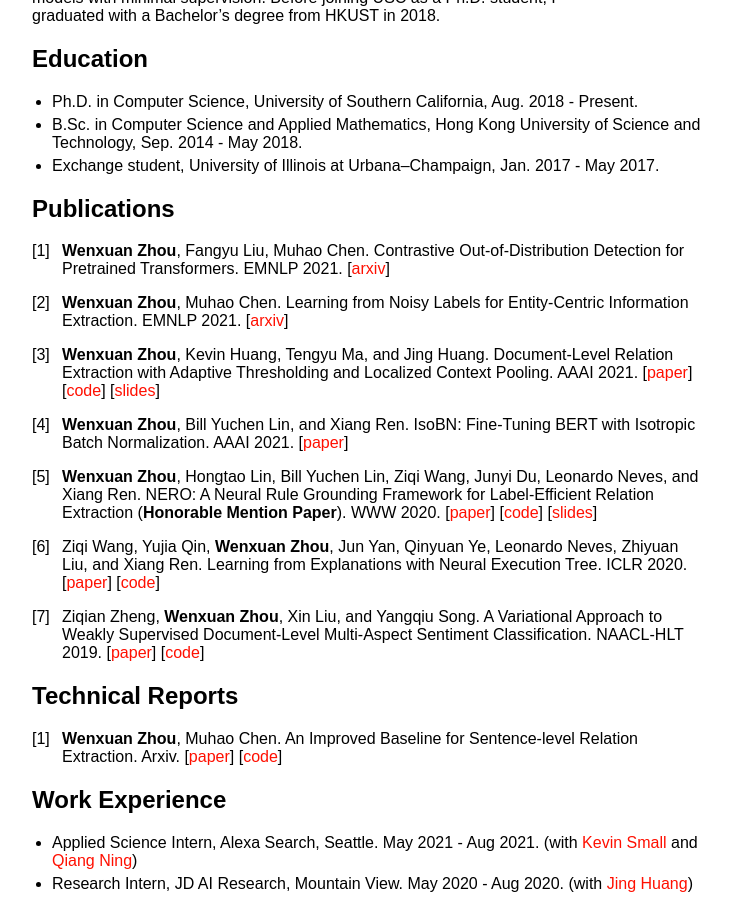
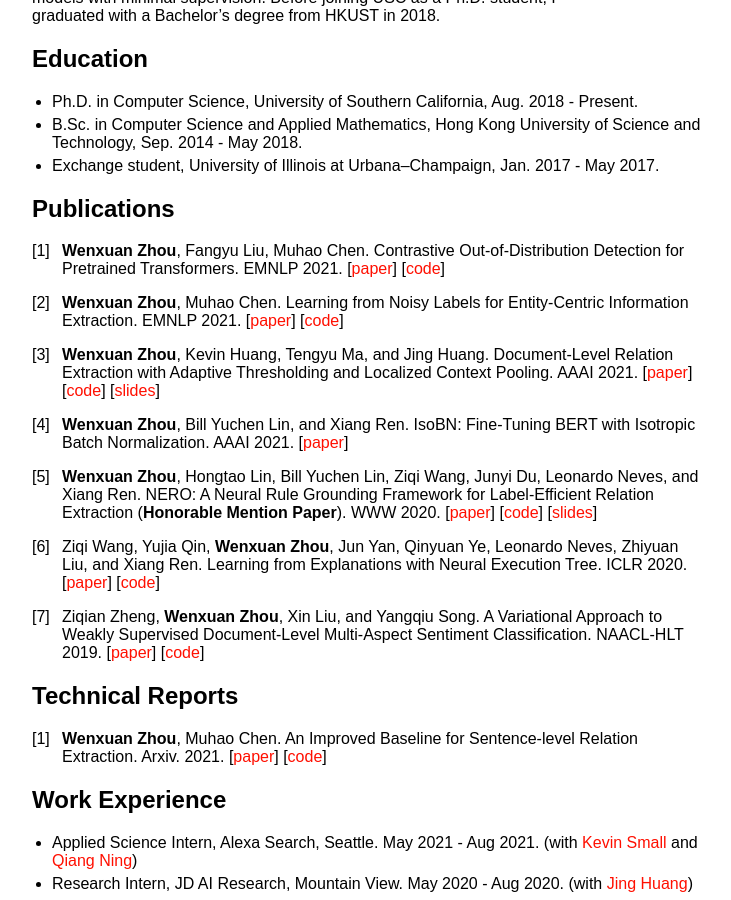
Before and after one commit to wzhouad/wzhouad.github.io, a Jekyll site: the page built from index.md, in a window 1280 px wide and 900 px high, scrolled down 261 px. Shown: the whole window, without its empty margins (258-989 px from the left). Built offline with Jekyll 4.4.1, drawn with Linux system fonts in a browser that asks for light colours; our own code applies the rules of GitHub Pages for plain Markdown files.

Commit message:
Update index.md

```diff
--- a/index.md
+++ b/index.md
@@ -15,9 +15,9 @@
 
 ## Publications
 
-1. **Wenxuan Zhou**, Fangyu Liu, Muhao Chen. Contrastive Out-of-Distribution Detection for Pretrained Transformers. EMNLP 2021. \[[arxiv](https://arxiv.org/abs/2104.08812)\]
+1. **Wenxuan Zhou**, Fangyu Liu, Muhao Chen. Contrastive Out-of-Distribution Detection for Pretrained Transformers. EMNLP 2021. \[[paper](https://arxiv.org/abs/2104.08812)\] \[[code](https://github.com/wzhouad/Contra-OOD)\]
 
-2. **Wenxuan Zhou**, Muhao Chen. Learning from Noisy Labels for Entity-Centric Information Extraction. EMNLP 2021. \[[arxiv](https://arxiv.org/abs/2104.08656)\]
+2. **Wenxuan Zhou**, Muhao Chen. Learning from Noisy Labels for Entity-Centric Information Extraction. EMNLP 2021. \[[paper](https://arxiv.org/abs/2104.08656)\] \[[code](https://github.com/wzhouad/NLL-IE)\]
 
 3. **Wenxuan Zhou**, Kevin Huang, Tengyu Ma, and Jing Huang. Document-Level Relation Extraction with Adaptive Thresholding and Localized Context Pooling. AAAI 2021. \[[paper](https://arxiv.org/abs/2010.11304)\] \[[code](https://github.com/wzhouad/ATLOP)\] \[[slides](slides/ATLOP_AAAI21.pdf)\]
 
@@ -32,7 +32,7 @@
 7. Ziqian Zheng, **Wenxuan Zhou**, Xin Liu, and Yangqiu Song. A Variational Approach to Weakly Supervised Document-Level Multi-Aspect Sentiment Classification. NAACL-HLT 2019. \[[paper](https://arxiv.org/abs/1904.05055)\] \[[code](https://github.com/HKUST-KnowComp/VWS-DMSC)\]
 
 ## Technical Reports
-1. **Wenxuan Zhou**, Muhao Chen. An Improved Baseline for Sentence-level Relation Extraction. Arxiv. \[[paper](https://arxiv.org/abs/2102.01373)\] \[[code](https://github.com/wzhouad/RE_improved_baseline)\]
+1. **Wenxuan Zhou**, Muhao Chen. An Improved Baseline for Sentence-level Relation Extraction. Arxiv. 2021. \[[paper](https://arxiv.org/abs/2102.01373)\] \[[code](https://github.com/wzhouad/RE_improved_baseline)\]
 
 ## Work Experience
 * Applied Science Intern, Alexa Search, Seattle. May 2021 - Aug 2021. (with [Kevin Small](http://www.kevinsmall.org/) and [Qiang Ning](https://www.qiangning.info/))
```
